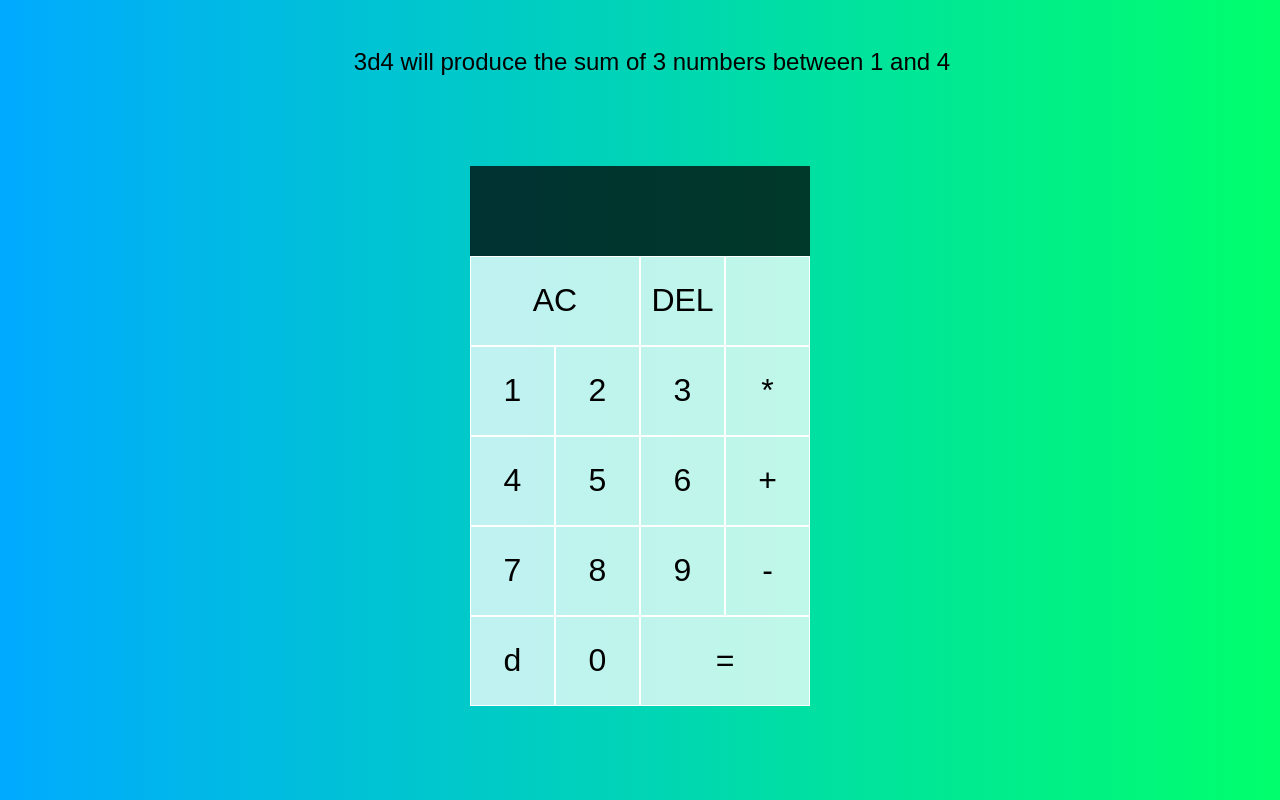
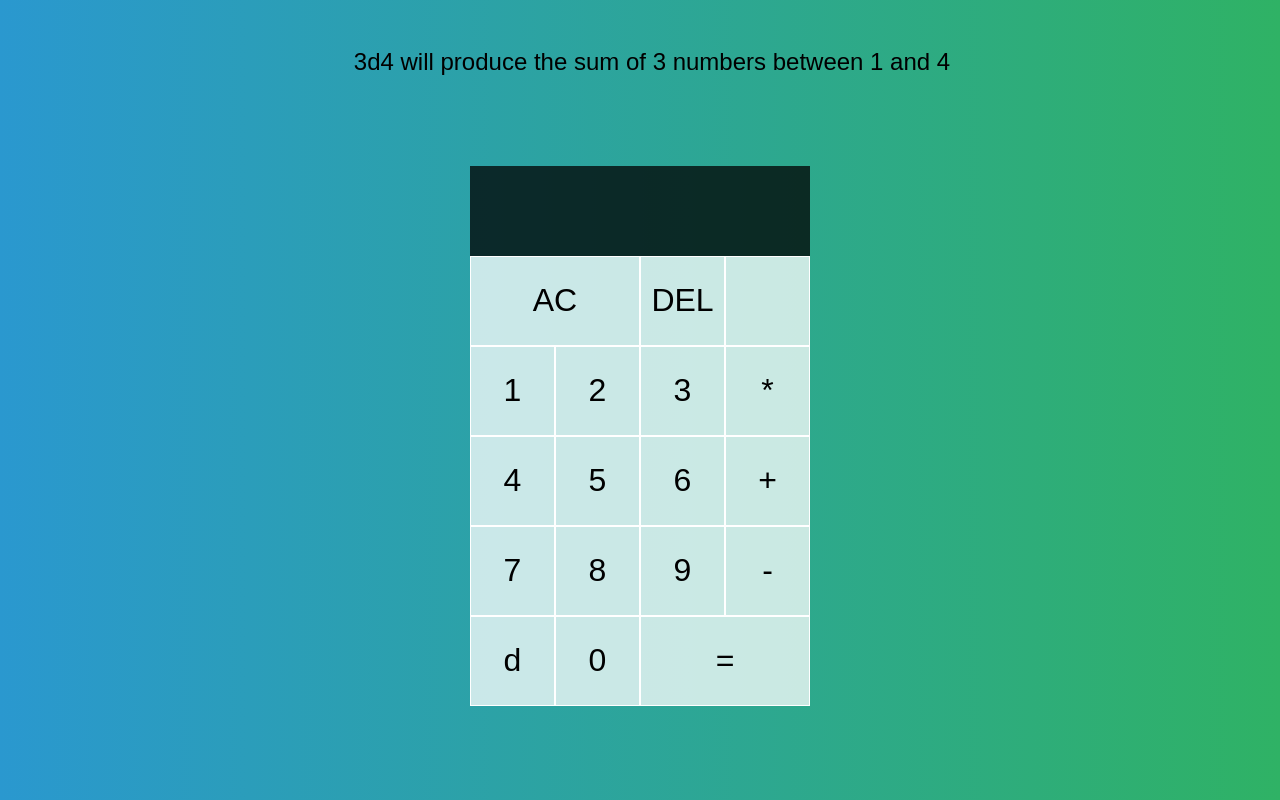
Before and after one commit to wcstrickland/rpgDiceCalculator, a plain HTML site: page index.html in a window 1280 px wide. Drawn offline with Linux system fonts and the light colour scheme.

Commit message:
colur change

```diff
--- a/styles.css
+++ b/styles.css
@@ -7,7 +7,7 @@
 body {
   padding: 0;
   margin: 0;
-  background: linear-gradient(to right, #00AAFF, #00FF6C);
+  background: linear-gradient(to right,rgb(42, 152, 207),rgb(47, 178, 101));
 }
 
 .calculator-grid {
```
